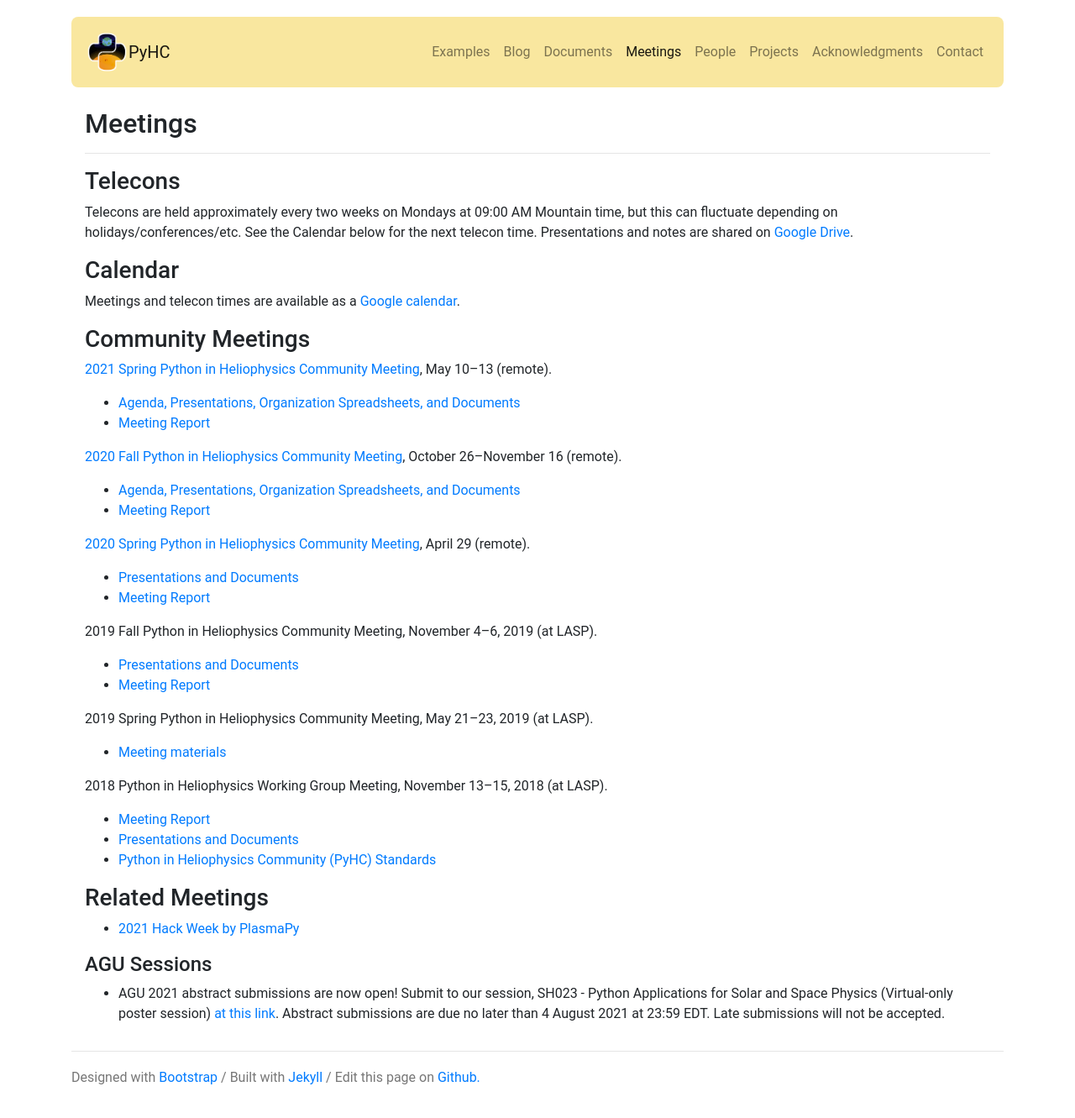
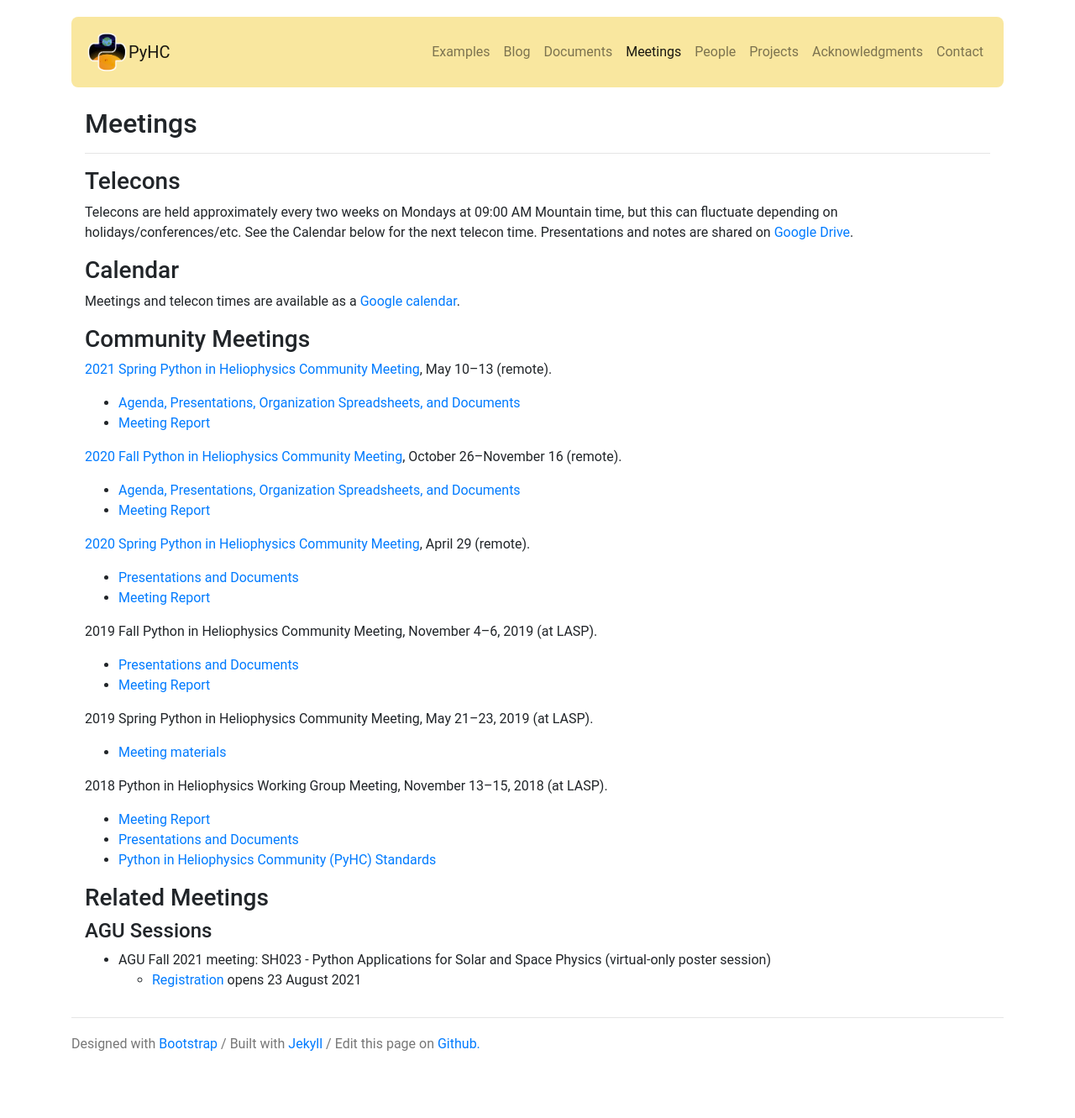
Before and after one commit to heliophysicsPy/heliophysicsPy.github.io, a Jekyll site: the page built from _pages/meetings.md, in a window 1280 px wide. Shown: the whole page at 84% size. Built offline with Jekyll 4.4.1, drawn with Linux system fonts in a browser that asks for light colours; nearby versions of some CDN libraries; after the commit the page ends 1291 px from its top, so only the background shows below that.

Commit message:
Blog post for Fall 2021 Meeting and updated AGU info

```diff
--- a/_pages/meetings.md
+++ b/_pages/meetings.md
@@ -43,8 +43,8 @@
 
 ### Related Meetings
 
-* [2021 Hack Week by PlasmaPy](https://hack.plasmapy.org/)
 
 #### AGU Sessions
 
-* AGU 2021 abstract submissions are now open! Submit to our session, SH023 - Python Applications for Solar and Space Physics (Virtual-only poster session) [at this link](https://agu.confex.com/agu/fm21/prelim.cgi/Session/119817). Abstract submissions are due no later than 4 August 2021 at 23:59 EDT. Late submissions will not be accepted.
+* AGU Fall 2021 meeting: SH023 - Python Applications for Solar and Space Physics (virtual-only poster session)
+    * [Registration](https://www.agu.org/Fall-Meeting/Pages/Register-Housing) opens 23 August 2021
```
Also changed, not shown: _posts/2021-08-09-fall-2021-meeting-announced.markdown (added, +15 -0 lines).
